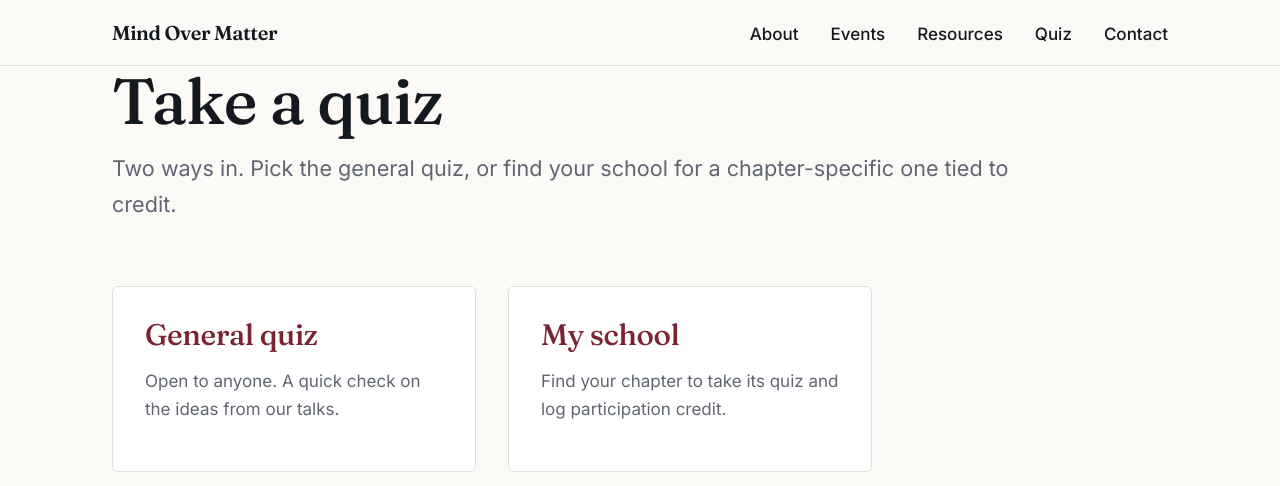
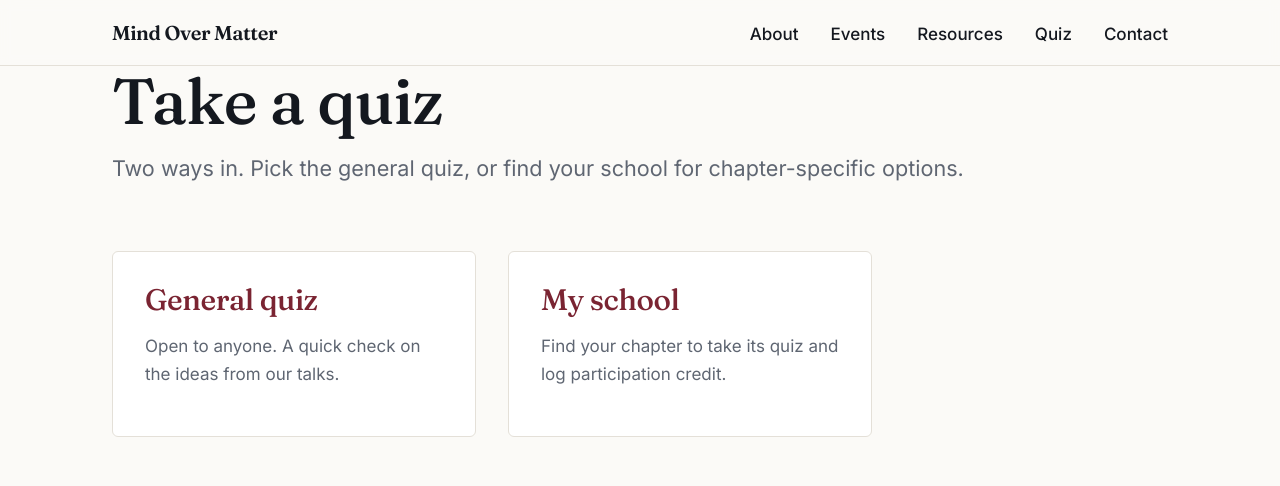
Before and after one commit to thekingsbs/mindovermatter, a Django app: page /quiz/ in a window 1280 px wide. Shown: the top 486 px of the page. Run offline with Django 5.2, Linux system fonts and the light colour scheme.

Commit message:
fixed stuff 3

```diff
--- a/templates/pages/quiz_landing.html
+++ b/templates/pages/quiz_landing.html
@@ -2,8 +2,8 @@
 {% block title %}Quiz — Mind Over Matter{% endblock %}
 {% block content %}
 <h1>Take a quiz</h1>
-<p class="lede">Two ways in. Pick the general quiz, or find your school for a
-   chapter-specific one tied to credit.</p>
+<p class="lede">Two ways in. Pick the general quiz, or find your school for
+  chapter-specific options.</p>
 <div class="picker" style="margin-top:var(--space-4)">
   <a class="picker__card" href="{% url 'quiz_general' %}">
     <h3>General quiz</h3>
```
